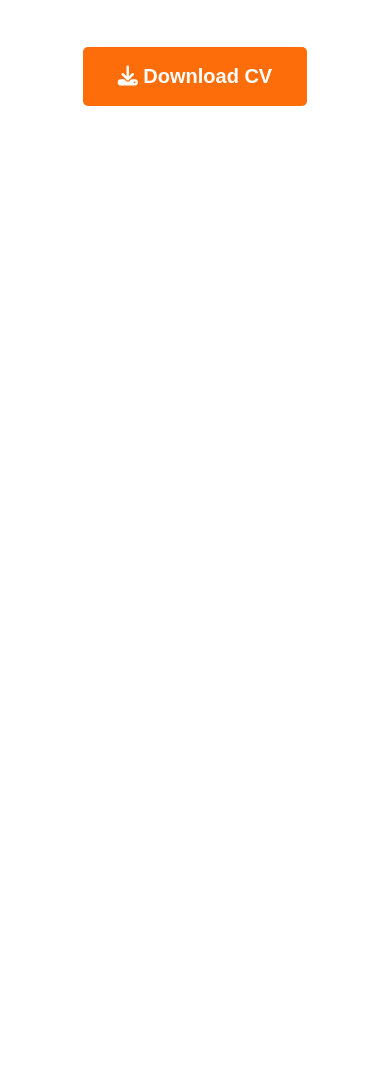
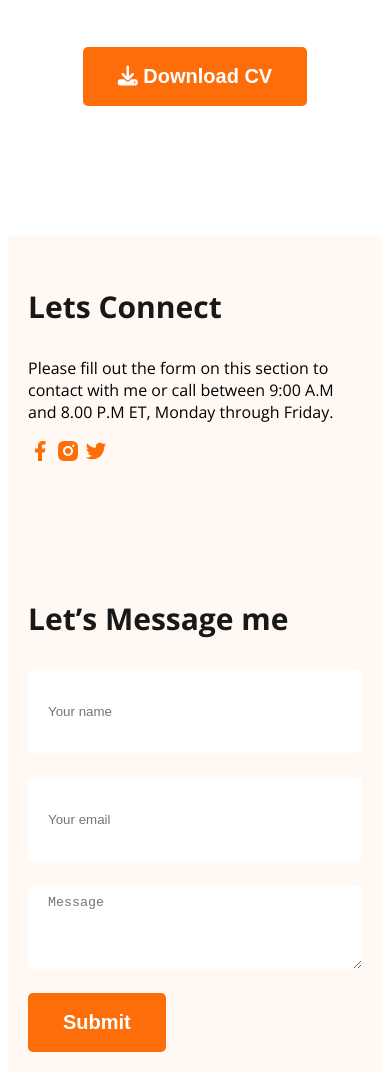
Before and after one commit to abdurrahmansoftlinkbd/web-dev-portfolio, a plain HTML site: page index.html in a window 390 px wide. Shown: the part 3281-4361 px from the top of the page. Before the commit the page ends 3517 px from the top, so only its background shows below. Drawn offline with nearby package versions, Linux system fonts and the light colour scheme.

Commit message:
footer section responsived

```diff
--- a/index.html
+++ b/index.html
@@ -220,7 +220,7 @@
         </div>
       </section>
     </main>
-    <footer class="secondary-bg hide">
+    <footer class="secondary-bg">
       <div class="footer-column">
         <h3 class="section-title">Lets Connect</h3>
         <p>
--- a/styles/portfolio.css
+++ b/styles/portfolio.css
@@ -190,7 +190,19 @@ footer textarea {
 }
 @media screen and (max-width: 576px) {
   .skills-container,
-  .resume-container {
+  .resume-container,
+  footer {
     flex-direction: column;
   }
+  footer {
+    padding: 20px;
+  }
+  .footer-column {
+    width: 100%;
+  }
+  footer input[type="text"],
+  footer input[type="email"],
+  footer textarea {
+    width: calc(100% - 40px);
+  }
 }
```
